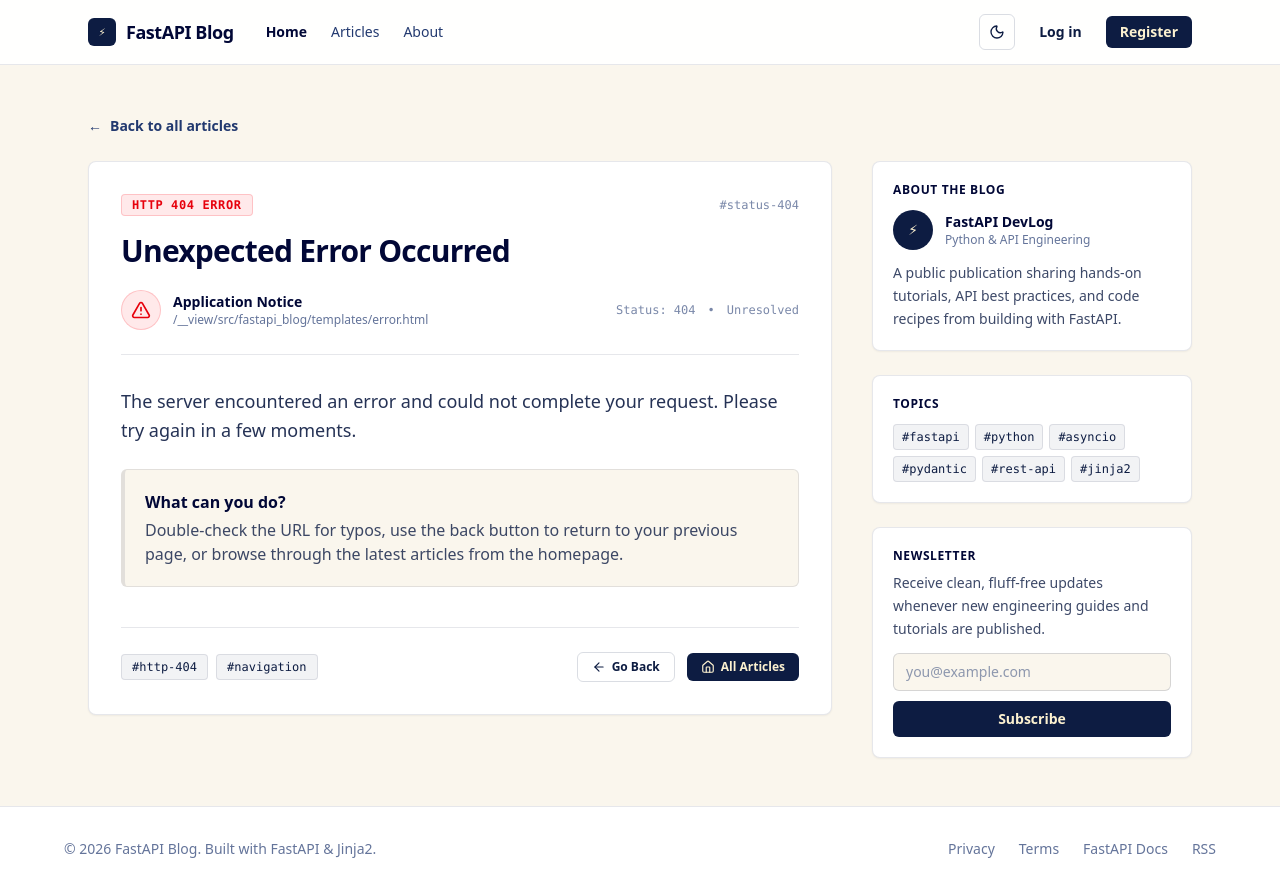
After one commit to pritam1813/fastapi_blog, a FastAPI app: template src/fastapi_blog/templates/error.html in a window 1280 px wide. The commit adds this page. Run offline with FastAPI, Linux system fonts and the light colour scheme; the template is opened without the code that fills it, so the values that code supplies are empty.

Commit message:
feat: post and error page layouts with exception handling

```diff
--- a/pyproject.toml
+++ b/pyproject.toml
@@ -19,7 +19,7 @@ requires = ["uv_build>=0.12.19,<0.13.0"]
 build-backend = "uv_build"
 
 [tool.ruff]
-line-length = 150
+line-length = 88
 
 [tool.ruff.lint]
 select = ["E", "F", "I", "B", "UP"]
--- a/src/fastapi_blog/main.py
+++ b/src/fastapi_blog/main.py
@@ -1,10 +1,15 @@
-from fastapi import FastAPI, Request
+from fastapi import FastAPI, HTTPException, Request, status
+from fastapi.exceptions import RequestValidationError
+from fastapi.responses import JSONResponse
 from fastapi.staticfiles import StaticFiles
 from fastapi.templating import Jinja2Templates
+from starlette.exceptions import HTTPException as StarletteHTTPException
 
 app = FastAPI()
 
-app.mount("/static", StaticFiles(directory="src/fastapi_blog/static_finished"), name="static")
+app.mount(
+    "/static", StaticFiles(directory="src/fastapi_blog/static_finished"), name="static"
+)
 
 template = Jinja2Templates(directory="src/fastapi_blog/templates")
 
@@ -13,35 +18,55 @@ posts: list[dict] = [
         "id": 1,
         "title": "Getting Started with FastAPI",
         "author": "John Doe",
-        "content": "FastAPI is a modern Python framework for building APIs quickly and efficiently.",
+        "content": (
+            "FastAPI is a modern, high-performance web framework for building APIs with Python based on standard Python type hints.\n\n"
+            "Key advantages include automatic interactive API documentation via Swagger UI and ReDoc, out-of-the-box validation with Pydantic, and exceptional performance on par with NodeJS and Go thanks to Starlette and ASGI.\n\n"
+            "To get started, simply install FastAPI with standard dependencies and launch your application using 'fastapi dev'. You will have a production-ready async web service up and running in minutes."
+        ),
         "published": True,
     },
     {
         "id": 2,
         "title": "Understanding Python Type Hints",
         "author": "Jane Smith",
-        "content": "Type hints make Python code easier to understand, maintain, and validate.",
+        "content": (
+            "Type hints were introduced to Python to make code easier to reason about, maintain, and validate across large engineering teams.\n\n"
+            "Beyond improving editor autocompletion and static analysis with tools like Mypy and Pyright, FastAPI leverages type hints at runtime. It automatically converts incoming request parameters, validates data types, and generates comprehensive OpenAPI schemas without requiring duplicate code.\n\n"
+            "Embracing modern type syntax like 'int | None' and parameterized collections makes your codebase self-documenting and resilient against common bugs."
+        ),
         "published": True,
     },
     {
         "id": 3,
         "title": "Building REST APIs with Python",
         "author": "Alex Johnson",
-        "content": "REST APIs allow different applications to communicate using standard HTTP methods.",
+        "content": (
+            "REST APIs allow distributed clients and frontends to interact with backend services predictably using standard HTTP protocols and semantics.\n\n"
+            "When architecting RESTful services, using the right HTTP verbs—GET for retrieval, POST for creation, PUT/PATCH for updates, and DELETE for removal—along with standard HTTP status codes ensures seamless interoperability.\n\n"
+            "Organizing your application into cohesive APIRouters keeps route definitions decoupled, maintainable, and modular as your platform scales."
+        ),
         "published": True,
     },
     {
         "id": 4,
         "title": "Introduction to Pydantic",
         "author": "Sarah Wilson",
-        "content": "Pydantic provides powerful data validation using Python type annotations.",
+        "content": (
+            "Pydantic provides data validation and settings management using Python type annotations.\n\n"
+            "By declaring schemas that inherit from BaseModel, you guarantee that incoming data strictly adheres to defined contracts. If parsing fails, Pydantic produces informative, human-readable error messages detailing exactly which fields were invalid.\n\n"
+            "FastAPI deeply integrates with Pydantic V2, offering blazingly fast validation implemented in Rust alongside seamless serialization via model_dump."
+        ),
         "published": False,
     },
     {
         "id": 5,
         "title": "Async Programming in Python",
         "author": "Michael Brown",
-        "content": ("Asynchronous programming can help applications handle many I/O operations efficiently."),
+        "content": (
+            "Asynchronous programming enables web servers to handle thousands of concurrent I/O-bound requests using a single-threaded cooperative event loop.\n\n"
+            "By utilizing 'async def' endpoints with 'await' for network requests, database transactions, and file transfers, the server yields execution during waiting periods rather than blocking the worker.\n\n"
+            "Understanding when to use async operations versus standard thread pools is fundamental to architecting responsive and scalable backend systems."
+        ),
         "published": True,
     },
 ]
@@ -49,9 +74,71 @@ posts: list[dict] = [
 
 @app.get("/", include_in_schema=False)
 def home(request: Request):
-    return template.TemplateResponse(request, "home.html", {"posts": posts, "title": "Home"})
+    return template.TemplateResponse(
+        request, "home.html", {"posts": posts, "title": "Home"}
+    )
+
+
+@app.get("/posts/{post_id}", include_in_schema=False)
+def post_page(request: Request, post_id: int):
+    for post in posts:
+        if post.get("id") == post_id:
+            title = post["title"][:50]
+            return template.TemplateResponse(
+                request, "post.html", {"post": post, "title": title}
+            )
+    raise HTTPException(status_code=status.HTTP_404_NOT_FOUND, detail="Post Not Found")
 
 
 @app.get("/api/posts")
 def get_posts():
     return posts
+
+
+@app.get("/api/posts/{post_id}")
+def get_post(post_id: int):
+    for post in posts:
+        if post.get("id") == post_id:
+            return post
+    raise HTTPException(status_code=status.HTTP_404_NOT_FOUND, detail="Post Not Found")
+
+
+@app.exception_handler(StarletteHTTPException)
+def general_http_exception_handler(request: Request, exception: StarletteHTTPException):
+    message = exception.detail if exception.detail else "An error occurred"
+
+    if request.url.path.startswith("/api"):
+        return JSONResponse(
+            status_code=exception.status_code, content={"detail": message}
+        )
+
+    return template.TemplateResponse(
+        request,
+        "error.html",
+        {
+            "status_code": exception.status_code,
+            "title": exception.status_code,
+            "message": message,
+        },
+        status_code=exception.status_code,
+    )
+
+
+@app.exception_handler(RequestValidationError)
+def validation_exception_handler(request: Request, exception: RequestValidationError):
+    if request.url.path.startswith("/api"):
+        return JSONResponse(
+            status_code=status.HTTP_422_UNPROCESSABLE_CONTENT,
+            content={"detail": exception.errors()},
+        )
+
+    return template.TemplateResponse(
+        request,
+        "error.html",
+        {
+            "status_code": status.HTTP_422_UNPROCESSABLE_CONTENT,
+            "title": status.HTTP_422_UNPROCESSABLE_CONTENT,
+            "message": "Invalid Request",
+        },
+        status_code=status.HTTP_422_UNPROCESSABLE_CONTENT,
+    )
--- /dev/null
+++ b/src/fastapi_blog/templates/error.html
@@ -0,0 +1,120 @@
+{% extends "layout.html" %}
+
+{% block content %}
+<!-- Back Navigation -->
+<div class="mb-6">
+    <a href="/" class="group inline-flex items-center gap-2 text-sm font-semibold text-navy-700 hover:text-navy-950 dark:text-cream-100/70 dark:hover:text-cream-100 transition-colors">
+        <span class="transition-transform group-hover:-translate-x-1">&larr;</span>
+        Back to all articles
+    </a>
+</div>
+
+<!-- Content Grid -->
+<div class="grid grid-cols-1 lg:grid-cols-[1fr_320px] gap-10 items-start">
+    <!-- Main Error Column -->
+    <div class="p-6 sm:p-8 rounded-lg bg-white dark:bg-navy-900 border border-navy-900/10 dark:border-navy-700 shadow-xs">
+        <!-- Error Header -->
+        <header class="pb-6 mb-8 border-b border-navy-900/10 dark:border-navy-700">
+            <div class="flex items-center justify-between gap-2.5 mb-4 flex-wrap">
+                <span class="inline-block px-2.5 py-0.5 text-xs font-semibold uppercase tracking-wider font-mono rounded bg-red-500/10 text-red-600 dark:text-red-400 border border-red-500/20">
+                    HTTP {{ status_code or 404 }} Error
+                </span>
+                <span class="text-xs font-mono text-navy-700/60 dark:text-cream-100/50">
+                    #status-{{ status_code or 404 }}
+                </span>
+            </div>
+
+            <h1 class="text-2xl sm:text-3xl font-extrabold tracking-tight text-navy-950 dark:text-cream-100 leading-tight mb-5">
+                {% if status_code == 404 %}
+                Page or Article Not Found
+                {% elif status_code == 500 %}
+                Internal Server Error
+                {% else %}
+                Unexpected Error Occurred
+                {% endif %}
+            </h1>
+
+            <!-- Metadata Row -->
+            <div class="flex items-center justify-between gap-4 flex-wrap text-sm">
+                <div class="flex items-center gap-3">
+                    <div class="size-10 rounded-full bg-red-500/10 text-red-600 dark:text-red-400 border border-red-500/20 flex items-center justify-center shrink-0">
+                        {% if status_code == 404 %}
+                        <i data-lucide="file-question" class="size-5"></i>
+                        {% elif status_code == 500 %}
+                        <i data-lucide="server-crash" class="size-5"></i>
+                        {% else %}
+                        <i data-lucide="alert-triangle" class="size-5"></i>
+                        {% endif %}
+                    </div>
+                    <div>
+                        <div class="font-bold text-navy-950 dark:text-cream-100">
+                            {% if status_code == 404 %}
+                            Resource Missing
+                            {% else %}
+                            Application Notice
+                            {% endif %}
+                        </div>
+                        <div class="text-xs text-navy-700/70 dark:text-cream-100/60">
+                            {{ request.url.path if request else "Unknown Path" }}
+                        </div>
+                    </div>
+                </div>
+
+                <div class="flex items-center gap-3 text-xs text-navy-700/60 dark:text-cream-100/50 font-mono">
+                    <span>Status: {{ status_code or 404 }}</span>
+                    <span>&bull;</span>
+                    <span>Unresolved</span>
+                </div>
+            </div>
+        </header>
+
+        <!-- Error Body Content -->
+        <div class="text-navy-900/90 dark:text-cream-100/90 text-base sm:text-lg leading-relaxed space-y-6">
+            <p>
+                {% if message and message != "An error occurred" %}
+                {{ message }}
+                {% elif status_code == 404 %}
+                The article or page you requested could not be found. It may have been removed, renamed, or is temporarily unavailable.
+                {% else %}
+                The server encountered an error and could not complete your request. Please try again in a few moments.
+                {% endif %}
+            </p>
+
+            <!-- Callout Box -->
+            <div class="p-4 sm:p-5 rounded-md bg-[#faf6ed] dark:bg-navy-950/60 border-l-4 border-navy-900 dark:border-cream-100 border-t border-r border-b border-navy-900/10 dark:border-navy-700 text-sm sm:text-base">
+                <p class="font-semibold text-navy-950 dark:text-cream-100 mb-1">What can you do?</p>
+                <p class="text-navy-900/80 dark:text-cream-100/75">
+                    Double-check the URL for typos, use the back button to return to your previous page, or browse through the latest articles from the homepage.
+                </p>
+            </div>
+        </div>
+
+        <!-- Error Footer / Actions -->
+        <footer class="mt-10 pt-6 border-t border-navy-900/10 dark:border-navy-700 flex flex-col sm:flex-row items-start sm:items-center justify-between gap-4">
+            <!-- Tags -->
+            <div class="flex flex-wrap gap-2">
+                <span class="text-xs font-mono px-2.5 py-1 rounded bg-navy-900/5 dark:bg-navy-700/50 text-navy-900 dark:text-cream-100 border border-navy-900/10 dark:border-navy-700">#http-{{ status_code or 404 }}</span>
+                <span class="text-xs font-mono px-2.5 py-1 rounded bg-navy-900/5 dark:bg-navy-700/50 text-navy-900 dark:text-cream-100 border border-navy-900/10 dark:border-navy-700">#navigation</span>
+            </div>
+
+            <!-- Action Buttons -->
+            <div class="flex items-center gap-3">
+                <button type="button" onclick="window.history.length > 1 ? window.history.back() : window.location.href='/'"
+                        class="px-3.5 py-1.5 text-xs font-semibold rounded-md border border-navy-900/15 dark:border-navy-700 text-navy-900 dark:text-cream-100 hover:bg-navy-900/5 dark:hover:bg-navy-700/50 transition-colors cursor-pointer inline-flex items-center gap-1.5">
+                    <i data-lucide="arrow-left" class="w-3.5 h-3.5"></i>
+                    Go Back
+                </button>
+                <a href="/" class="px-3.5 py-1.5 text-xs font-semibold rounded-md bg-navy-900 text-cream-100 hover:bg-navy-700 dark:bg-cream-100 dark:text-navy-950 dark:hover:bg-cream-100/90 transition-colors inline-flex items-center gap-1.5">
+                    <i data-lucide="home" class="w-3.5 h-3.5"></i>
+                    All Articles
+                </a>
+            </div>
+        </footer>
+    </div>
+
+    <!-- Sidebar Column -->
+    <aside class="flex flex-col gap-6" id="about">
+        {% include "sidebar.html" %}
+    </aside>
+</div>
+{% endblock content %}
--- a/src/fastapi_blog/templates/layout.html
+++ b/src/fastapi_blog/templates/layout.html
@@ -57,21 +57,9 @@
                 <button id="theme-toggle" type="button" aria-label="Toggle theme" title="Toggle dark mode"
                         class="w-9 h-9 inline-flex items-center justify-center rounded-md border border-navy-900/15 dark:border-navy-700 text-navy-900 dark:text-cream-100 hover:bg-navy-900/5 dark:hover:bg-navy-700/50 transition-colors cursor-pointer">
                     <!-- Moon icon (visible in light mode) -->
-                    <svg class="w-4 h-4 block dark:hidden" fill="none" stroke="currentColor" stroke-width="2" stroke-linecap="round" stroke-linejoin="round" viewBox="0 0 24 24">
-                        <path d="M21 12.79A9 9 0 1 1 11.21 3 7 7 0 0 0 21 12.79z"></path>
-                    </svg>
+                    <i data-lucide="moon" class="w-4 h-4 block dark:hidden"></i>
                     <!-- Sun icon (visible in dark mode) -->
-                    <svg class="w-4 h-4 hidden dark:block" fill="none" stroke="currentColor" stroke-width="2" stroke-linecap="round" stroke-linejoin="round" viewBox="0 0 24 24">
-                        <circle cx="12" cy="12" r="5"></circle>
-                        <line x1="12" y1="1" x2="12" y2="3"></line>
-                        <line x1="12" y1="21" x2="12" y2="23"></line>
-                        <line x1="4.22" y1="4.22" x2="5.64" y2="5.64"></line>
-                        <line x1="18.36" y1="18.36" x2="19.78" y2="19.78"></line>
-                        <line x1="1" y1="12" x2="3" y2="12"></line>
-                        <line x1="21" y1="12" x2="23" y2="12"></line>
-                        <line x1="4.22" y1="19.78" x2="5.64" y2="18.36"></line>
-                        <line x1="18.36" y1="5.64" x2="19.78" y2="4.22"></line>
-                    </svg>
+                    <i data-lucide="sun" class="w-4 h-4 hidden dark:block"></i>
                 </button>
                 <a href="#login" class="px-3.5 py-1.5 text-sm font-semibold rounded-md text-navy-900 hover:bg-navy-900/5 dark:text-cream-100 dark:hover:bg-navy-700/50 transition-colors">Log in</a>
                 <a href="#register" class="px-3.5 py-1.5 text-sm font-semibold rounded-md bg-navy-900 text-cream-100 hover:bg-navy-700 dark:bg-cream-100 dark:text-navy-950 dark:hover:bg-cream-100/90 transition-colors">Register</a>
@@ -100,5 +88,10 @@
 
     <!-- Theme Toggle Logic -->
     <script src="{{ url_for('static', path='js/darkmode.js') }}"></script>
+    <!-- Lucide Icons -->
+    <script src="https://unpkg.com/lucide@latest"></script>
+    <script>
+        lucide.createIcons();
+    </script>
 </body>
 </html>
--- /dev/null
+++ b/src/fastapi_blog/templates/sidebar.html
@@ -0,0 +1,41 @@
+<!-- About Box -->
+<div class="p-5 rounded-lg bg-white dark:bg-navy-900 border border-navy-900/10 dark:border-navy-700 shadow-xs">
+    <h3 class="text-xs font-bold uppercase tracking-wider text-navy-950 dark:text-cream-100 mb-3">About the Blog</h3>
+    <div class="flex items-center gap-3 mb-3">
+        <div class="w-10 h-10 rounded-full bg-navy-900 text-cream-100 dark:bg-cream-100 dark:text-navy-950 flex items-center justify-center text-base font-bold font-mono shrink-0">
+            ⚡
+        </div>
+        <div>
+            <h4 class="text-sm font-bold text-navy-950 dark:text-cream-100">FastAPI DevLog</h4>
+            <p class="text-xs text-navy-700/70 dark:text-cream-100/60">Python &amp; API Engineering</p>
+        </div>
+    </div>
+    <p class="text-xs sm:text-sm text-navy-900/80 dark:text-cream-100/75 leading-relaxed">
+        A public publication sharing hands-on tutorials, API best practices, and code recipes from building with FastAPI.
+    </p>
+</div>
+
+<!-- Topics Box -->
+<div class="p-5 rounded-lg bg-white dark:bg-navy-900 border border-navy-900/10 dark:border-navy-700 shadow-xs">
+    <h3 class="text-xs font-bold uppercase tracking-wider text-navy-950 dark:text-cream-100 mb-3">Topics</h3>
+    <div class="flex flex-wrap gap-1.5">
+        <a href="#topics" class="text-xs font-mono px-2 py-1 rounded bg-navy-900/5 dark:bg-navy-700/50 text-navy-900 dark:text-cream-100 border border-navy-900/10 dark:border-navy-700 hover:bg-navy-900/10 dark:hover:bg-navy-700 transition-colors">#fastapi</a>
+        <a href="#topics" class="text-xs font-mono px-2 py-1 rounded bg-navy-900/5 dark:bg-navy-700/50 text-navy-900 dark:text-cream-100 border border-navy-900/10 dark:border-navy-700 hover:bg-navy-900/10 dark:hover:bg-navy-700 transition-colors">#python</a>
+        <a href="#topics" class="text-xs font-mono px-2 py-1 rounded bg-navy-900/5 dark:bg-navy-700/50 text-navy-900 dark:text-cream-100 border border-navy-900/10 dark:border-navy-700 hover:bg-navy-900/10 dark:hover:bg-navy-700 transition-colors">#asyncio</a>
+        <a href="#topics" class="text-xs font-mono px-2 py-1 rounded bg-navy-900/5 dark:bg-navy-700/50 text-navy-900 dark:text-cream-100 border border-navy-900/10 dark:border-navy-700 hover:bg-navy-900/10 dark:hover:bg-navy-700 transition-colors">#pydantic</a>
+        <a href="#topics" class="text-xs font-mono px-2 py-1 rounded bg-navy-900/5 dark:bg-navy-700/50 text-navy-900 dark:text-cream-100 border border-navy-900/10 dark:border-navy-700 hover:bg-navy-900/10 dark:hover:bg-navy-700 transition-colors">#rest-api</a>
+        <a href="#topics" class="text-xs font-mono px-2 py-1 rounded bg-navy-900/5 dark:bg-navy-700/50 text-navy-900 dark:text-cream-100 border border-navy-900/10 dark:border-navy-700 hover:bg-navy-900/10 dark:hover:bg-navy-700 transition-colors">#jinja2</a>
+    </div>
+</div>
+
+<!-- Newsletter Box -->
+<div class="p-5 rounded-lg bg-white dark:bg-navy-900 border border-navy-900/10 dark:border-navy-700 shadow-xs">
+    <h3 class="text-xs font-bold uppercase tracking-wider text-navy-950 dark:text-cream-100 mb-2">Newsletter</h3>
+    <p class="text-xs sm:text-sm text-navy-900/80 dark:text-cream-100/75 leading-relaxed mb-3">
+        Receive clean, fluff-free updates whenever new engineering guides and tutorials are published.
+    </p>
+    <form class="flex flex-col gap-2.5" onsubmit="event.preventDefault();">
+        <input type="email" placeholder="you@example.com" class="w-full px-3 py-2 text-sm rounded-md bg-[#faf6ed] dark:bg-navy-950/60 border border-navy-900/15 dark:border-navy-700 text-navy-950 dark:text-cream-100 placeholder:text-navy-700/50 dark:placeholder:text-cream-100/40 focus:outline-none focus:border-navy-900 dark:focus:border-cream-100 transition-colors" required>
+        <button type="submit" class="w-full py-2 px-3 text-sm font-semibold rounded-md bg-navy-900 text-cream-100 hover:bg-navy-700 dark:bg-cream-100 dark:text-navy-950 dark:hover:bg-cream-100/90 transition-colors cursor-pointer">Subscribe</button>
+    </form>
+</div>
```
Also changed, not shown: src/fastapi_blog/templates/home.html (+21 -44 lines), src/fastapi_blog/templates/post.html (added, +102 -0 lines).
